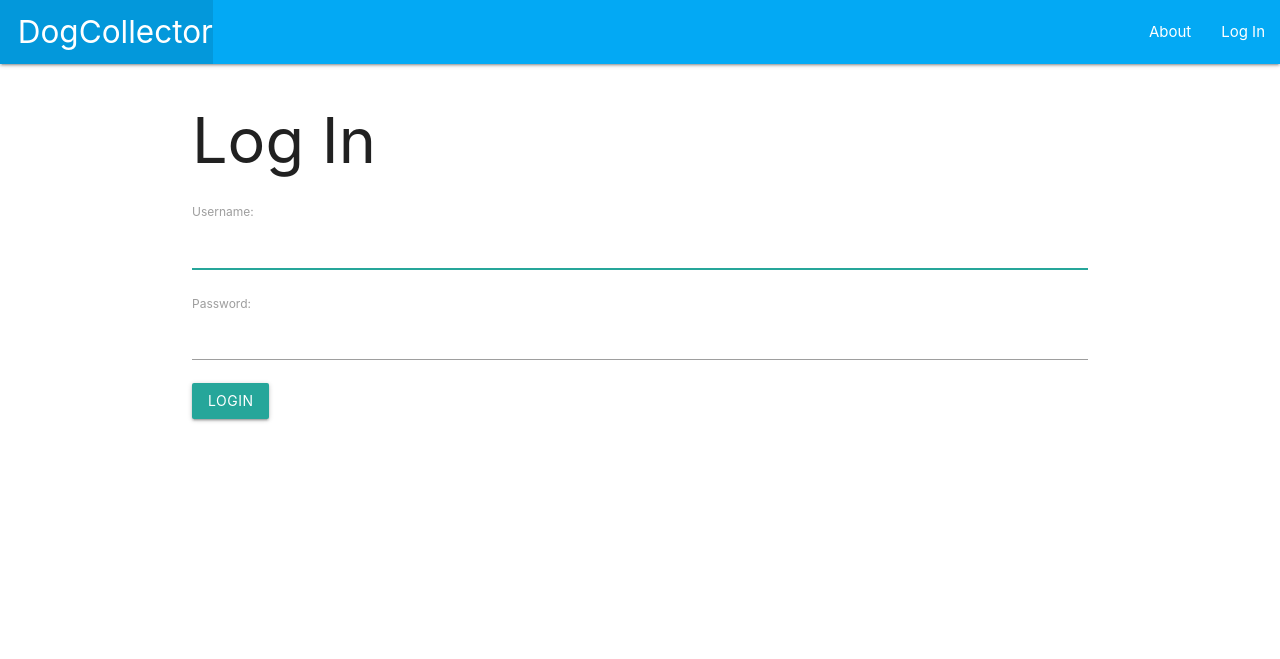
After one commit to dc3430/dogcollector, a Django app: page /accounts/login/ in a window 1280 px wide. The commit adds this page. Shown: the top 659 px of the page. Run offline with Django 3.2, Linux system fonts and the light colour scheme.

Commit message:
add login

```diff
--- a/dogcollector/settings.py
+++ b/dogcollector/settings.py
@@ -119,3 +119,9 @@ USE_TZ = True
 # https://docs.djangoproject.com/en/2.2/howto/static-files/
 
 STATIC_URL = '/static/'
+
+# Add this variable to specify where successful logins should redirect to
+LOGIN_REDIRECT_URL = '/dogs/'
+
+# Add this variable to specify where logging out redirects to
+LOGOUT_REDIRECT_URL = '/'
--- a/dogcollector/urls.py
+++ b/dogcollector/urls.py
@@ -21,4 +21,6 @@ urlpatterns = [
     path('admin/', admin.site.urls),
     # In this case '' represents the root route
     path('', include('main_app.urls')),
+    # include the built-in auth urls for the built-in views
+    path('accounts/', include('django.contrib.auth.urls')),
 ]
--- a/main_app/models.py
+++ b/main_app/models.py
@@ -3,6 +3,9 @@ from django.db import models
 from django.urls import reverse
 # add this import
 from datetime import date
+# Import the User
+from django.contrib.auth.models import User
+
 
 # A tuple of 2-tuples, MEALS is like a constant dont change
 MEALS = (
@@ -20,6 +23,8 @@ class Dog(models.Model):
     breed = models.CharField(max_length=100)
     description = models.TextField(max_length=250)
     age = models.IntegerField()
+    # Add the foreign key linking to a user instance
+    user = models.ForeignKey(User, on_delete=models.CASCADE)
 
     # new code below
     def __str__(self):
--- a/main_app/templates/base.html
+++ b/main_app/templates/base.html
@@ -19,9 +19,16 @@
           <li><a href="/" class="left brand-logo">&nbsp;&nbsp;DogCollector</a></li>
         </ul>
         <ul class="right">
-            <li><a href="{% url 'about' %}">About</a></li>
+          <!-- changes below -->
+          <li><a href="{% url 'about' %}">About</a></li>
+          {% if user.is_authenticated %}
+
             <li><a href="{% url 'dogs_create' %}">Add a Dog</a></li>
             <li><a href="{% url 'index' %}">View All My Dogs</a></li>
+            <li><a href="{% url 'logout' %}">Log Out</a></li>
+          {% else %}
+            <li><a href="{% url 'login' %}">Log In</a></li>
+          {% endif %}
         </ul>
       </div>
     </nav>
--- /dev/null
+++ b/main_app/templates/home.html
@@ -0,0 +1,6 @@
+{% extends 'base.html' %}
+{% block content %}
+
+<h1>Home</h1>
+<h3>Please login</h3>
+{% endblock %}
--- /dev/null
+++ b/main_app/templates/registration/login.html
@@ -0,0 +1,13 @@
+{% extends 'base.html' %}
+{% block content %}
+
+<h1>Log In</h1>
+<!-- Add the login form -->
+    <form method="post" action="{% url 'login' %}">
+        {% csrf_token %}
+        {{ form.as_p }}
+        <input type="submit" class="btn" value="login">
+        <input type="hidden" name="next" value="{{ next }}">
+    </form>
+
+{% endblock %}
```
Also changed, not shown: main_app/migrations/0005_dog_user.py (added).
